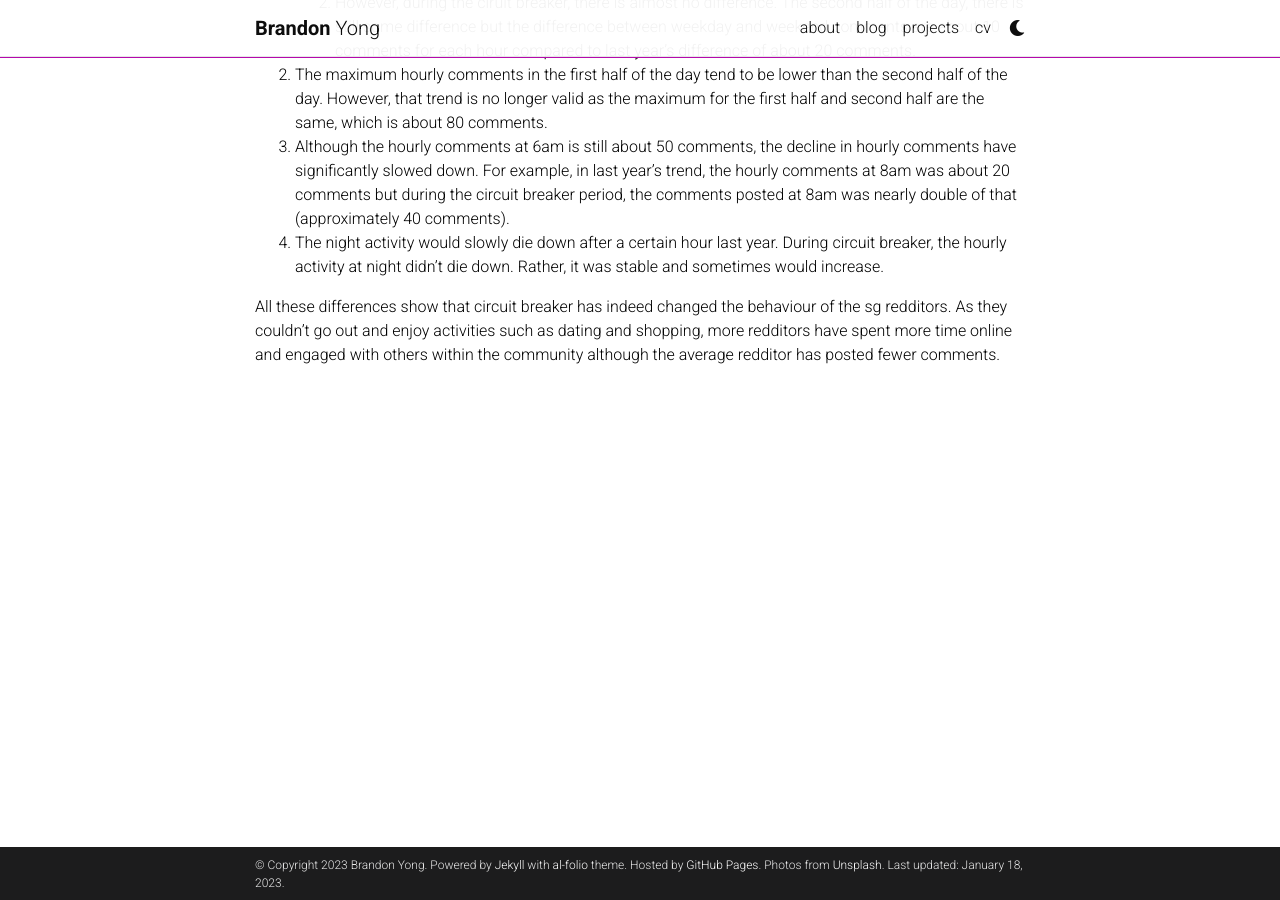
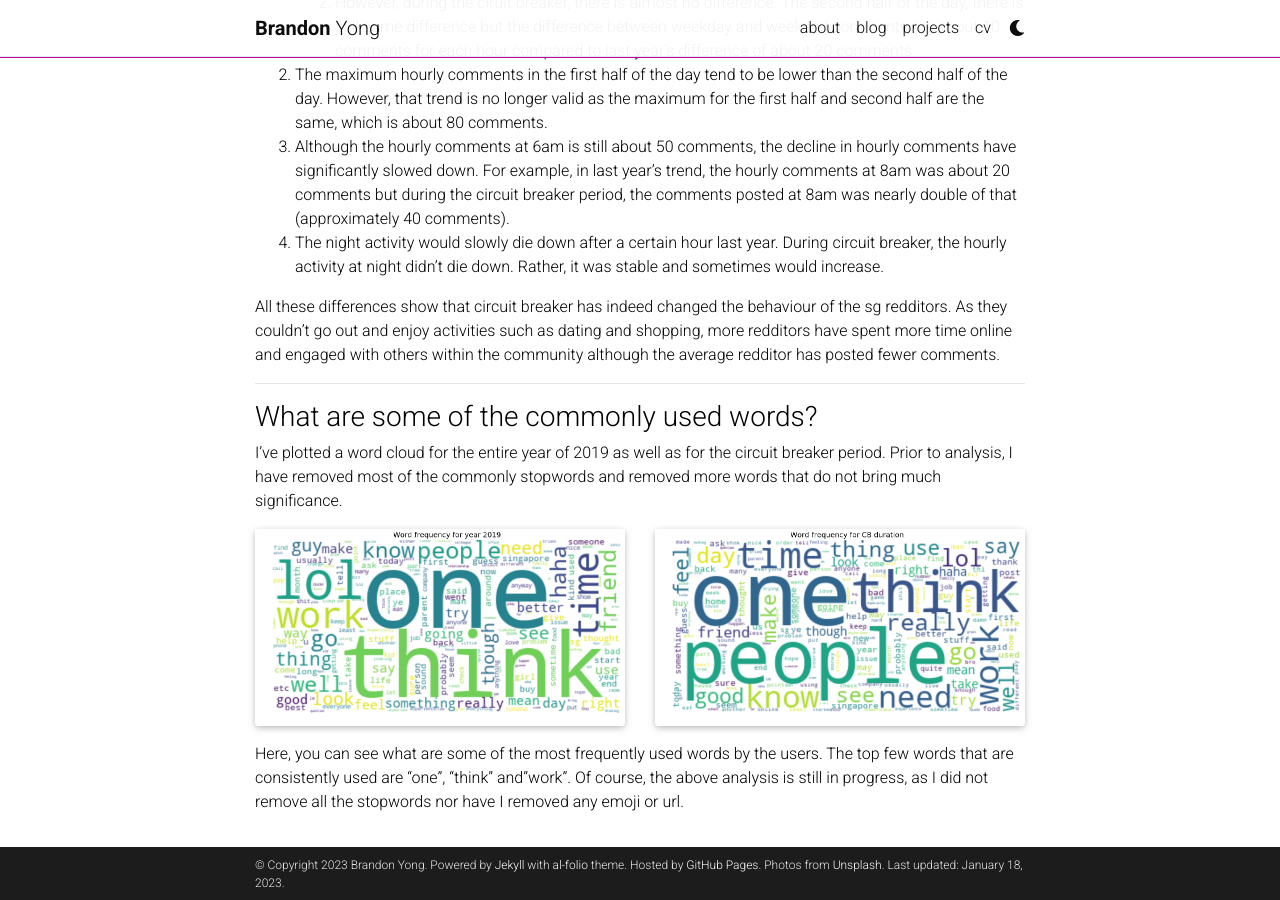
Before and after one commit to brandonyongys/brandonyongys.github.io, a Jekyll site: the page built from _projects/sgreddit-analysis.md, in a window 1280 px wide and 900 px high, scrolled down 7355 px. Built offline with Jekyll 4.4.1, drawn with Linux system fonts in a browser that asks for light colours; full-size pictures stand in for the smaller copies a plugin makes; comment, search, counter and statistics services are not loaded; a style sheet for code colours, icons or effects is not loaded.

Commit message:
Added part 2 to sgreddit project

```diff
--- a/_projects/sgreddit-analysis.md
+++ b/_projects/sgreddit-analysis.md
@@ -176,3 +176,19 @@ The shape is generally the same as last year's average hourly comments. However,
 1. The night activity would slowly die down after a certain hour last year. During circuit breaker, the hourly activity at night didn't die down. Rather, it was stable and sometimes would increase.
 
 All these differences show that circuit breaker has indeed changed the behaviour of the sg redditors. As they couldn't go out and enjoy activities such as dating and shopping, more redditors have spent more time online and engaged with others within the community although the average redditor has posted fewer comments.
+
+<hr>
+
+### What are some of the commonly used words?
+I've plotted a word cloud for the entire year of 2019 as well as for the circuit breaker period. Prior to analysis, I have removed most of the commonly stopwords and removed more words that do not bring much significance.
+
+<div class="row mt-3">
+    <div class="col-sm mt-3 mt-md-0">
+        {% include figure.html path="assets/img/202006-sg-reddit/Word%20frequency%20for%20year%202019.png" class="img-fluid rounded z-depth-1" %}
+    </div>
+    <div class="col-sm mt-3 mt-md-0">
+        {% include figure.html path="assets/img/202006-sg-reddit/Word%20frequency%20for%20CB%20duration.png" class="img-fluid rounded z-depth-1" %}
+    </div>
+</div>
+
+Here, you can see what are some of the most frequently used words by the users. The top few words that are consistently used are "one", "think" and"work". Of course, the above analysis is still in progress, as I did not remove all the stopwords nor have I removed any emoji or url.
```
